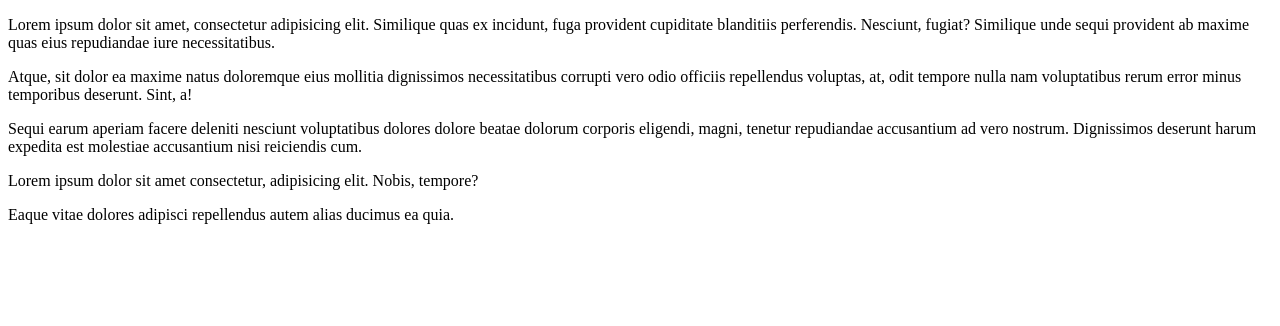
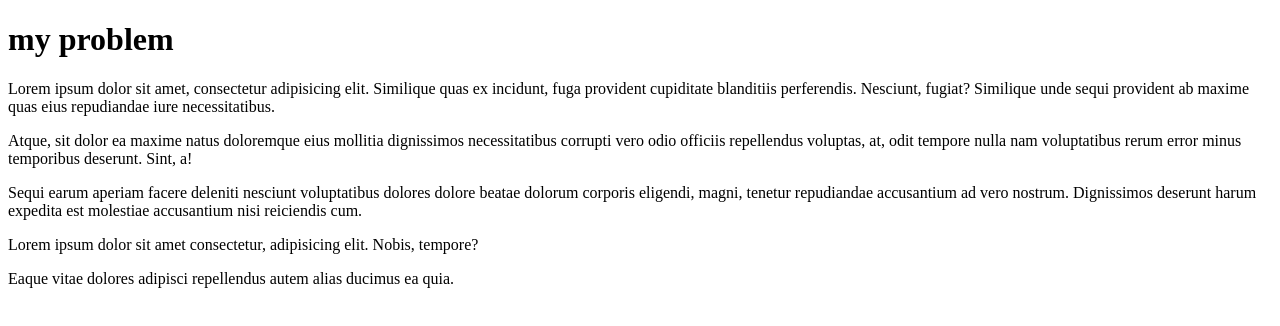
Before and after one commit to ramuparu/mern_sample_git, a plain HTML site: page index2.html in a window 1280 px wide. Drawn offline with Linux system fonts and the light colour scheme.

Commit message:
head added

```diff
--- a/index2.html
+++ b/index2.html
@@ -7,6 +7,7 @@
     <title>Document</title>
 </head>
 <body>
+    <h1>my problem</h1>
     <p>Lorem ipsum dolor sit amet, consectetur adipisicing elit. Similique quas ex incidunt, fuga provident cupiditate blanditiis perferendis. Nesciunt, fugiat? Similique unde sequi provident ab maxime quas eius repudiandae iure necessitatibus.</p>
     <p>Atque, sit dolor ea maxime natus doloremque eius mollitia dignissimos necessitatibus corrupti vero odio officiis repellendus voluptas, at, odit tempore nulla nam voluptatibus rerum error minus temporibus deserunt. Sint, a!</p>
     <p>Sequi earum aperiam facere deleniti nesciunt voluptatibus dolores dolore beatae dolorum corporis eligendi, magni, tenetur repudiandae accusantium ad vero nostrum. Dignissimos deserunt harum expedita est molestiae accusantium nisi reiciendis cum.</p>
```
